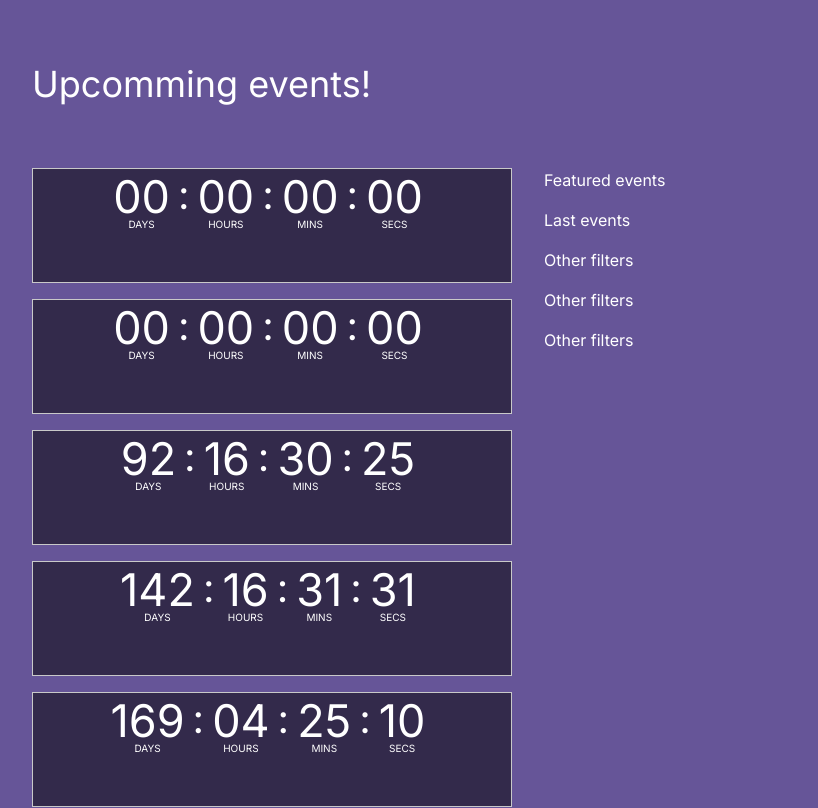
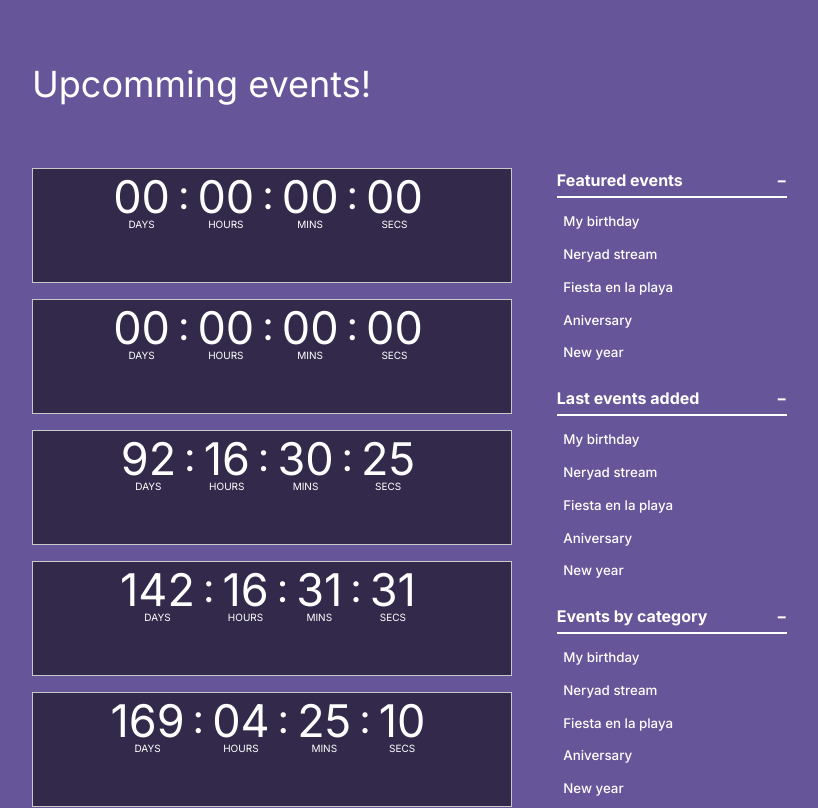
Before and after one commit to ruslanguns/portfolio-apps, a Next.js app in the folder 1-CountDown-Timer/app/: page / in a window 1280 px wide. Shown: the top 808 px of the page, without its empty margins (224-1042 px from the left). Built offline with nearby package versions, Linux system fonts and the light colour scheme.

Commit message:
Add collapsable component

```diff
--- /dev/null
+++ b/1-CountDown-Timer/app/components/CollapsableFilter.js
@@ -0,0 +1,30 @@
+import { useState } from 'react'
+import styles from '../styles/CollapsableFilter.module.css'
+
+const CollapsableFilter = ({ label, items }) => {
+  const [isOpen, setIsOpen] = useState(true)
+
+  const toggle = () => setIsOpen(!isOpen)
+
+  return (
+    <div className={styles.collapsable}>
+      <div
+        className={`${styles.label} ${isOpen && styles.active}`}
+        onClick={toggle}
+      >
+        {label}
+      </div>
+
+      {isOpen && (
+        <div className={styles.items}>
+          {items.slice(0, 5).map((item, idx) => (
+            <div key={idx} className={styles.item}>
+              {item.label}
+            </div>
+          ))}
+        </div>
+      )}
+    </div>
+  )
+}
+export default CollapsableFilter
--- a/1-CountDown-Timer/app/pages/index.js
+++ b/1-CountDown-Timer/app/pages/index.js
@@ -1,7 +1,31 @@
 import Head from 'next/head'
+import CollapsableFilter from '../components/CollapsableFilter'
 import EventCard from '../components/EventCard'
 import Heading from '../components/Heading'
 import styles from '../styles/Home.module.css'
+
+const mockEvents = [
+  {
+    label: 'My birthday',
+    date: new Date('2022-08-21'),
+  },
+  {
+    label: 'Neryad stream',
+    date: new Date('2022-05-06T12:03:34'),
+  },
+  {
+    label: 'Fiesta en la playa',
+    date: new Date('2022-05-06T12:03:34'),
+  },
+  {
+    label: 'Aniversary',
+    date: new Date('2022-10-10T12:06:21'),
+  },
+  {
+    label: 'New year',
+    date: new Date('2022-12-31'),
+  },
+]
 
 export default function Home() {
   return (
@@ -15,11 +39,13 @@ export default function Home() {
         <Heading className={styles.title} title="Upcomming events!" />
 
         <aside className={styles.sidebar}>
-          <div>Featured events</div>
-          <div>Last events</div>
-          <div>Other filters</div>
-          <div>Other filters</div>
-          <div>Other filters</div>
+          <CollapsableFilter label="Featured events" items={mockEvents} />
+
+          <CollapsableFilter label="Last events added" items={mockEvents} />
+
+          <CollapsableFilter label="Events by category" items={mockEvents} />
+
+          <CollapsableFilter label="Events by location" items={mockEvents} />
         </aside>
 
         <div className={styles.events}>
--- /dev/null
+++ b/1-CountDown-Timer/app/styles/CollapsableFilter.module.css
@@ -0,0 +1,35 @@
+.collapsable {
+  margin: 0 auto;
+  max-width: 90%;
+}
+
+.label {
+  font-size: 1rem;
+  font-weight: 700;
+  padding-bottom: 0.25rem;
+  margin-bottom: 0.5rem;
+  border-bottom: 2px solid white;
+  display: flex;
+  justify-content: space-between;
+  user-select: none;
+  cursor: pointer;
+}
+
+.label:after {
+  content: '\002B';
+  float: right;
+}
+
+.active:after {
+  content: '\2212';
+}
+
+.label > span:last-child {
+  font-size: smaller;
+}
+
+.item {
+  padding: 0.4rem;
+  font-weight: 500;
+  font-size: smaller;
+}
```
